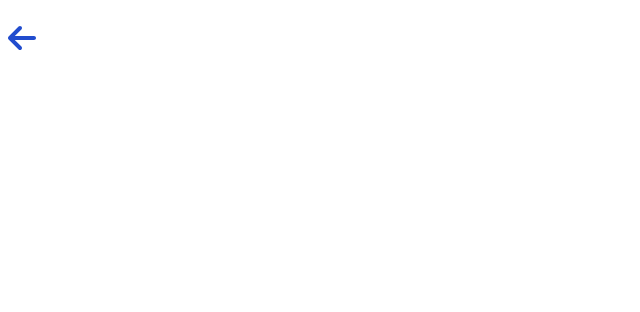
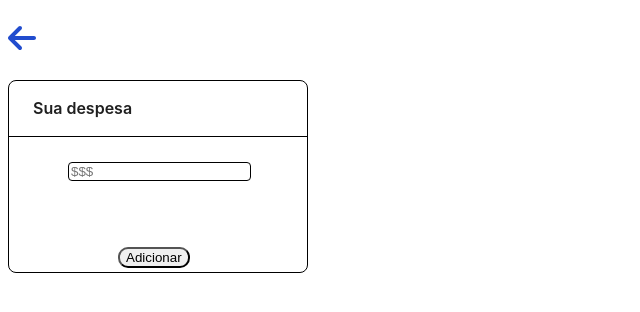
Before and after one commit to DavidHenrique2106/PlanningSyncFront, a React (Vite) app: page /despesas in a window 1280 px wide. Shown: the top 312 px of the page, without its empty margins (0-640 px from the left). Built offline with nearby package versions, Linux system fonts and the light colour scheme.

Commit message:
aba de despesas, e toast

```diff
--- a/src/components/routes/Despesas/Despesas.tsx
+++ b/src/components/routes/Despesas/Despesas.tsx
@@ -1,9 +1,25 @@
 import { FontAwesomeIcon } from "@fortawesome/react-fontawesome";
 import { faArrowLeft } from "@fortawesome/free-solid-svg-icons";
 import { Link } from "react-router-dom";
-import styles from './Despesas.module.css';
+import styles from "./Despesas.module.css";
+import { useState } from "react";
+import { Card, Space } from "antd";
+import { ToastContainer, toast } from "react-toastify";
+import "react-toastify/dist/ReactToastify.css";
 
 const Despesas = () => {
+  const [despesas, setDespesas] = useState<number | undefined>(undefined);
+
+  const handledespesas = () => {
+    if (despesas !== undefined) {
+      console.log(despesas);
+      toast.success("Despesa adicionada");
+      setDespesas(undefined);
+    } else {
+      toast.error("Adicione uma despesa");
+    }
+  };
+
   return (
     <div>
       <h1>
@@ -11,6 +27,45 @@ const Despesas = () => {
           <FontAwesomeIcon icon={faArrowLeft} />
         </Link>
       </h1>
+
+      <div className="Card">
+        <Space direction="vertical" size={16}>
+          <Card
+            title="Sua despesa"
+            style={{ width: 300, border: "1px solid black" }}
+            headStyle={{ borderBottom: "1px solid black" }}
+          >
+            <input
+              type="number"
+              value={despesas ?? ""}
+              onChange={(e) => setDespesas(Number(e.target.value))}
+              placeholder="$$$"
+              style={{
+                position: "relative",
+                right: "-35px",
+                border: "1px solid black",
+                borderRadius: "4px",
+              }}
+            />
+            <br />
+            <br />
+            <br />
+            <button
+              onClick={handledespesas}
+              style={{
+                borderRadius: "10px",
+                position: "relative",
+                right: "-85px",
+                top: "20px",
+              }}
+            >
+              Adicionar
+            </button>
+          </Card>
+        </Space>
+      </div>
+
+      <ToastContainer />
     </div>
   );
 };
--- a/src/components/routes/Faturamento/Faturamento.tsx
+++ b/src/components/routes/Faturamento/Faturamento.tsx
@@ -9,11 +9,10 @@ import "react-toastify/dist/ReactToastify.css";
 
 const Faturamento: React.FC = () => {
   const [faturamento, setFaturamento] = useState<number | undefined>(undefined);
-;
   const handleAdicionar = () => {
     if (faturamento !== undefined) {
       console.log(faturamento);
-      toast.success("Sucesso!");
+      toast.success("Faturamento adicionado!!");
       setFaturamento(undefined);
     } else {
       toast.error("Digite um valor!");
@@ -32,22 +31,32 @@ const Faturamento: React.FC = () => {
         <Space direction="vertical" size={16}>
           <Card
             title="Seu faturamento"
-            style={{ width: 300, border: '1px solid black' }}
-            headStyle={{ borderBottom: '1px solid black' }}
+            style={{ width: 300, border: "1px solid black" }}
+            headStyle={{ borderBottom: "1px solid black" }}
           >
             <input
               type="number"
-              value={faturamento ?? ''}
+              value={faturamento ?? ""}
               onChange={(e) => setFaturamento(Number(e.target.value))}
               placeholder="$$$"
-              style={{ position: 'relative', right: '-35px', border: '1px solid black', borderRadius: '4px' }}
+              style={{
+                position: "relative",
+                right: "-35px",
+                border: "1px solid black",
+                borderRadius: "4px",
+              }}
             />
             <br />
             <br />
             <br />
             <button
               onClick={handleAdicionar}
-              style={{ borderRadius: '10px', position: 'relative', right: '-85px', top: '20px' }}
+              style={{
+                borderRadius: "10px",
+                position: "relative",
+                right: "-85px",
+                top: "20px",
+              }}
             >
               Adicionar
             </button>
```
